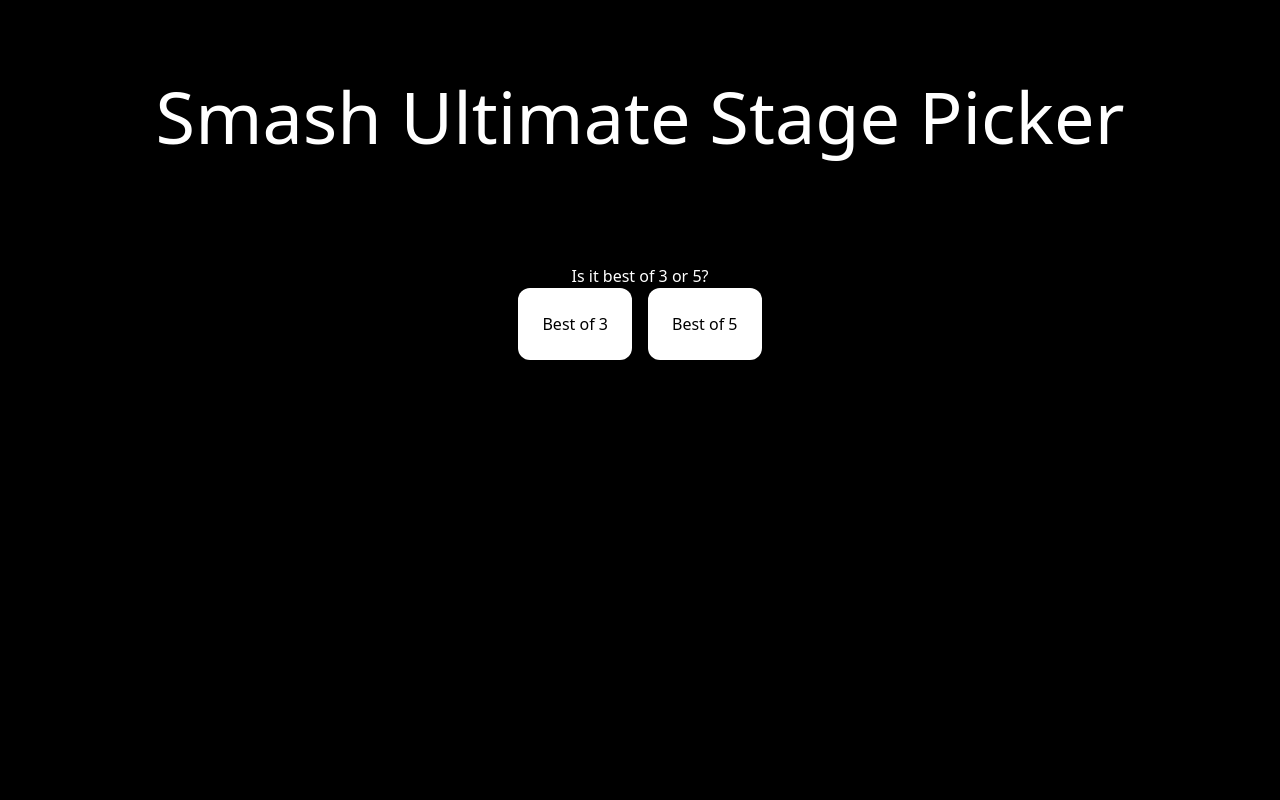
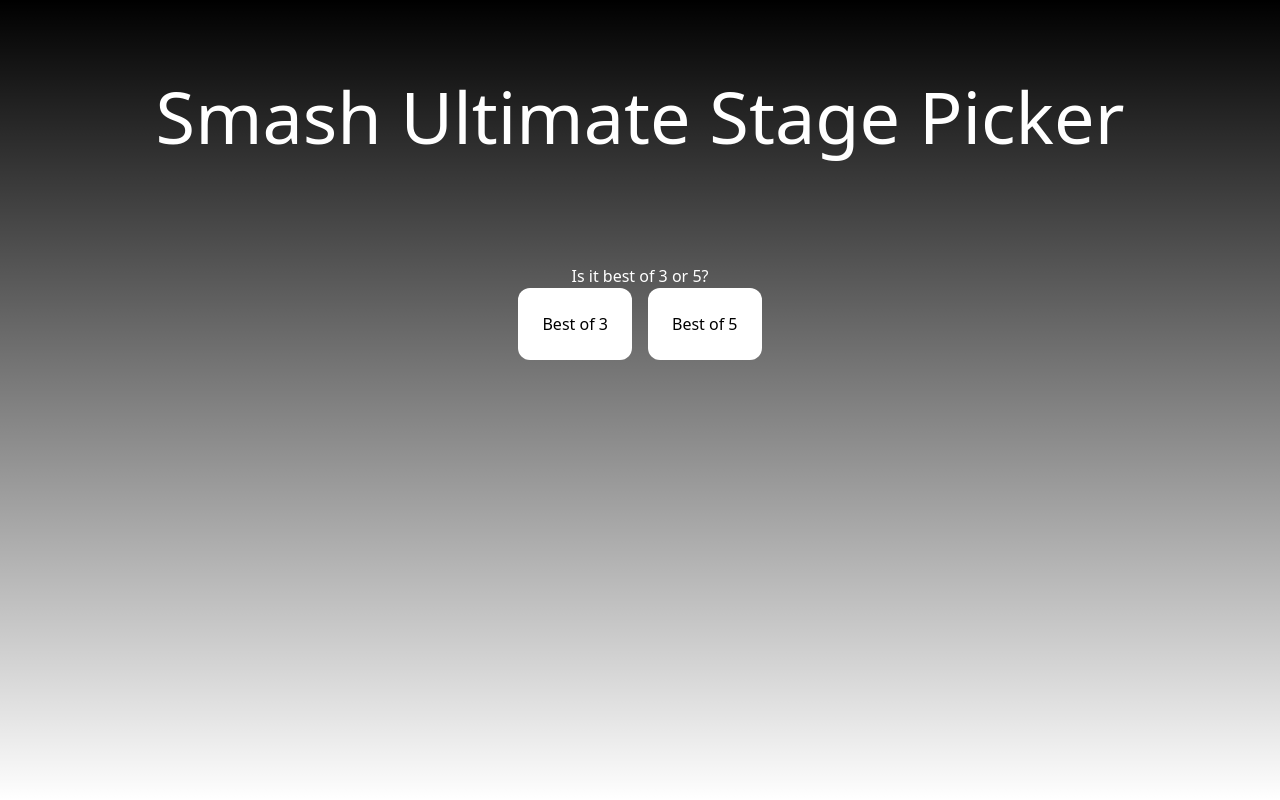
Before and after one commit to josh-the-dev/smash-ultimate-stage-picker, a Next.js app: page / in a window 1280 px wide. Built offline with nearby package versions, Linux system fonts and the light colour scheme.

Commit message:
move dark bg to body

```diff
--- a/src/layouts/CommonLayout.tsx
+++ b/src/layouts/CommonLayout.tsx
@@ -14,9 +14,7 @@
         <meta name="viewport" content="width=device-width, initial-scale=1" />
         <link rel="icon" href="/favicon.ico" />
       </Head>
-      <main className="px-2 flex items-center flex-col pt-20 h-screen bg-black text-white ">
-        {children}
-      </main>
+      <main className="mx-2 flex items-center flex-col mt-20">{children}</main>
     </>
   );
 };
--- a/src/pages/_app.tsx
+++ b/src/pages/_app.tsx
@@ -1,6 +1,6 @@
-import '@/styles/globals.css'
-import type { AppProps } from 'next/app'
+import "@/styles/globals.css";
+import type { AppProps } from "next/app";
 
 export default function App({ Component, pageProps }: AppProps) {
-  return <Component {...pageProps} />
+  return <Component {...pageProps} />;
 }
--- a/src/pages/_document.tsx
+++ b/src/pages/_document.tsx
@@ -1,13 +1,13 @@
-import { Html, Head, Main, NextScript } from 'next/document'
+import { Html, Head, Main, NextScript } from "next/document";
 
 export default function Document() {
   return (
     <Html lang="en">
       <Head />
-      <body>
+      <body className="bg-black text-white h-screen">
         <Main />
         <NextScript />
       </body>
     </Html>
-  )
+  );
 }
```
